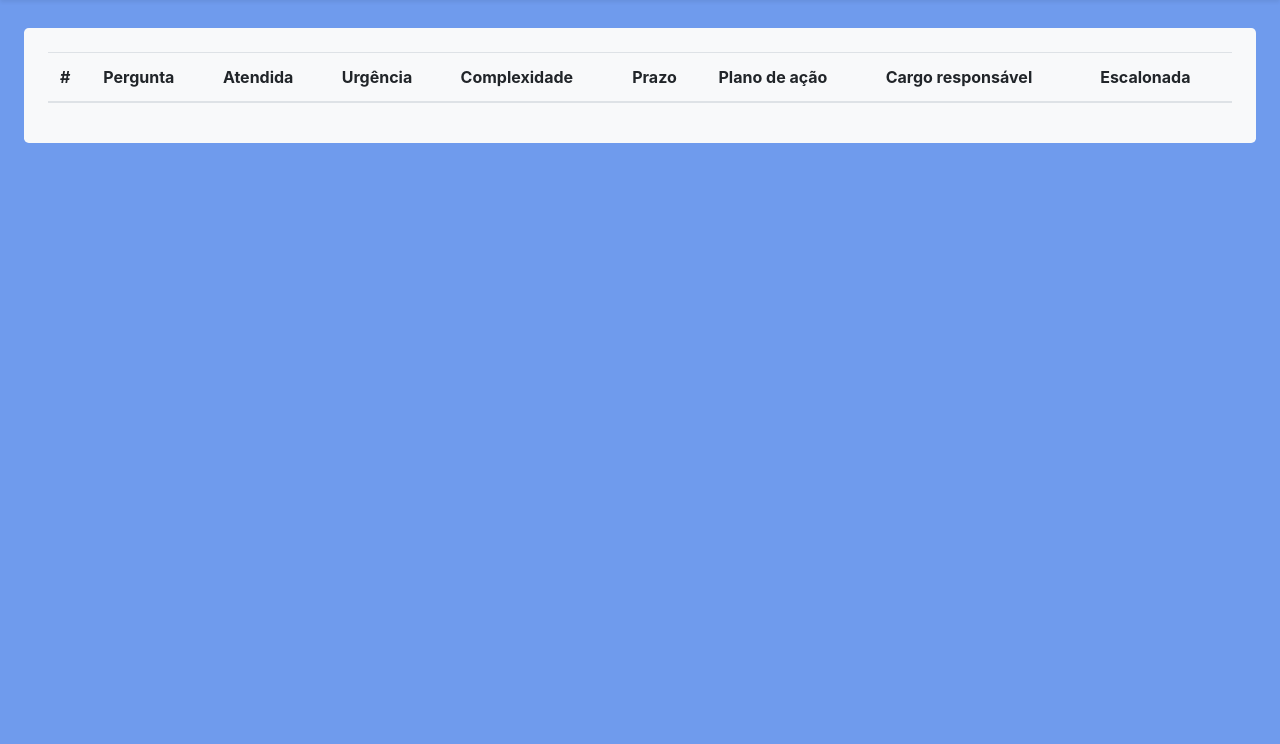
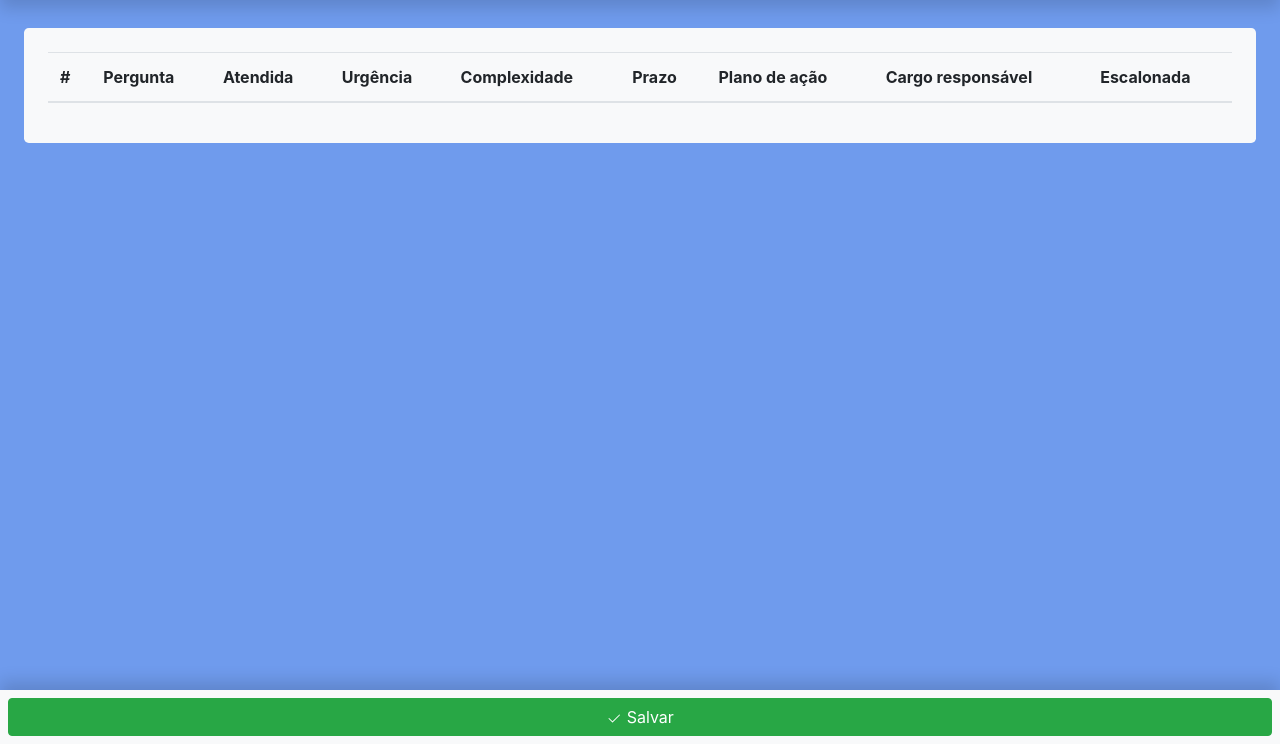
Before and after one commit to n4th4nrjesus/AderenciaGre, a PHP site: page /View/src/checklist.php?tab=1 in a window 1280 px wide. Shown: the part 56-800 px from the top of the page. Run offline with PHP 8.4, Linux system fonts and the light colour scheme; the visitor is signed in with stand-in values (Sample User, id 1); data that the repository does not hold is empty.

Commit message:
botão salvar na checklist

```diff
--- a/Controller/js/checklist.js
+++ b/Controller/js/checklist.js
@@ -2,6 +2,10 @@ const userId = $("#user-id").val();
 const tabName = $("#tab-name").val();
 
 getQuestions(userId, tabName);
+
+$("#btnSave").click(() => {
+  saveChanges(userId);
+});
 
 function getQuestions(userId, tabName) {
   $.ajax({
@@ -18,6 +22,7 @@ function getQuestions(userId, tabName) {
       $("#question-list").html(generateQuestionListHtml(response));
       loadResponsibles();
       adjustSelects(response);
+      $("#first-time-alert").alert("close");
     },
   });
 }
@@ -28,7 +33,7 @@ function generateQuestionListHtml(response) {
       `
       <tr>
         <td colspan="9">
-          <div class="alert alert-danger alert-dismissible fade show" id="hundred-alert" role="alert">
+          <div class="alert alert-danger alert-dismissible fade show" id="first-time-alert" role="alert">
             ` +
       response +
       `
@@ -63,7 +68,7 @@ function generateQuestionListHtml(response) {
       </td>
       <td>
         <select class="custom-select urgency">
-          <option selected disabled hidden>-</option>
+          <option value="" selected disabled hidden>-</option>
           <option class="urgency-1" value="3">Baixa</option>
           <option class="urgency-2" value="2">Média</option>
           <option class="urgency-3" value="1">Alta</option>
@@ -72,7 +77,7 @@ function generateQuestionListHtml(response) {
       </td>
       <td>
         <select class="custom-select complexity">
-          <option selected disabled hidden>-</option>
+          <option value="" selected disabled hidden>-</option>
           <option class="complexity-1" value="1">Baixa</option>
           <option class="complexity-2" value="2">Média</option>
           <option class="complexity-3" value="3">Alta</option>
@@ -82,18 +87,20 @@ function generateQuestionListHtml(response) {
       (td.deadline ?? "N/A") +
       `</td>
       <td class="w-25">
-        <textarea class="form-control action-plan" pattern=".{0,500}">` +
+        <textarea placeholder="` +
+      (td.actionPlan ?? "Insira seu plano de ação para esse item  ") +
+      `" class="form-control action-plan" pattern=".{0,500}">` +
       (td.actionPlan ?? "") +
       `</textarea>
       </td>
       <td>
         <select class="custom-select responsible">
-          <option selected disabled hidden>-</option>
+          <option value="" selected disabled hidden>-</option>
         </select>
       </td>
       <td>
         <select class="custom-select echeloned">
-          <option selected disabled hidden>-</option>
+          <option value="" selected disabled hidden>-</option>
           <option value="0">Não</option>
           <option value="1">Sim</option>
         </select>
@@ -167,3 +174,5 @@ function adjustSelects(response) {
     $(row).find("select.echeloned").val(response[i].echeloned);
   }
 }
+
+function saveChanges(userId) {}
--- a/Controller/js/dashboard.js
+++ b/Controller/js/dashboard.js
@@ -92,7 +92,7 @@ function getUrgencyOrComplexityMedium(userId, option) {
 }
 
 function setFirstTimeAlert(response) {
-  const alert = $("#hundred-alert");
+  const alert = $("#first-time-alert");
 
   if (response == "N/A" && !alert.hasClass("show")) {
     alert.removeClass("d-none");
--- a/Database/src/aderencia_gre_data_dump.sql
+++ b/Database/src/aderencia_gre_data_dump.sql
@@ -1,19 +1,16 @@
 /* Instancias iniciais do banco de dados aderencia_gre */
 
-TRUNCATE TABLE IF EXISTS aderencia_gre.artefato;
 INSERT INTO aderencia_gre.artefato (nome, tipo)
 VALUES
     ("Diagrama de Caso de Uso", "Diagrama")
     , ("Especificação de Resquisitos", "Arquivo em Texto");
 
-TRUNCATE TABLE IF EXISTS aderencia_gre.complexidade;
 INSERT INTO aderencia_gre.complexidade (nome, dias_prazo)
 VALUES
     ("Baixa", 1)
     , ("Média", 2)
     , ("Alta", 3);
 
-TRUNCATE TABLE IF EXISTS aderencia_gre.urgencia;
 INSERT INTO aderencia_gre.urgencia (nome, dias_prazo)
 VALUES
     ("Baixa", 3)
@@ -21,7 +18,6 @@ VALUES
     , ("Alta", 1)
     , ("Urgente", 0);
 
-TRUNCATE TABLE IF EXISTS aderencia_gre.pergunta_checklist;
 INSERT INTO aderencia_gre.pergunta_checklist (artefato_id, descricao)
 VALUES
     (1, "O Diagrama possui atores")
--- a/View/css/index.css
+++ b/View/css/index.css
@@ -39,6 +39,11 @@ table td {
   vertical-align: middle !important;
 }
 
+.floated-btn-save {
+  box-shadow: 0 -0.5rem 1rem rgba(0, 0, 0, 0.15) !important;
+  width: 100% !important;
+}
+
 /* Mobile */
 
 @media (max-width: 1000px) {
--- a/View/inc/menu.php
+++ b/View/inc/menu.php
@@ -1,4 +1,4 @@
-<nav class="navbar navbar-expand-lg fixed-top navbar-light bg-light shadow-sm">
+<nav class="navbar navbar-expand-lg fixed-top navbar-light bg-light shadow">
     <a class="navbar-brand" id="nav-brand" href="#">Aderência Gre</a>
 
     <button class="navbar-toggler" type="button" data-toggle="collapse" data-target="#navbarNav" aria-controls="navbarNav" aria-expanded="false" aria-label="Toggle navigation">
--- a/View/src/checklist.php
+++ b/View/src/checklist.php
@@ -11,10 +11,16 @@ $pageTitle = 'Aderência de GRE - checklist - ' . $checklist_tab;
 include(__DIR__ . '/../inc/header.php');
 ?>
 
-<div class="container-fluid pt-4">
+<div class="container-fluid pt-4 pb-5 mb-4">
     <input type="hidden" id="user-id" value="<?= $_SESSION["usuario_id"]; ?>">
     <input type="hidden" id="tab-name" value="<?= $tab; ?>">
     <div class="row pr-4 pl-4">
+        <div class="alert alert-warning alert-dismissible fade show w-100" id="first-time-alert" role="alert">
+            <svg width="16px" height="16px" viewBox="0 0 16 16" class="bi bi-hourglass-split" fill="currentColor" xmlns="http://www.w3.org/2000/svg">
+                <path fill-rule="evenodd" d="M2.5 15a.5.5 0 1 1 0-1h1v-1a4.5 4.5 0 0 1 2.557-4.06c.29-.139.443-.377.443-.59v-.7c0-.213-.154-.451-.443-.59A4.5 4.5 0 0 1 3.5 3V2h-1a.5.5 0 0 1 0-1h11a.5.5 0 0 1 0 1h-1v1a4.5 4.5 0 0 1-2.557 4.06c-.29.139-.443.377-.443.59v.7c0 .213.154.451.443.59A4.5 4.5 0 0 1 12.5 13v1h1a.5.5 0 0 1 0 1h-11zm2-13v1c0 .537.12 1.045.337 1.5h6.326c.216-.455.337-.963.337-1.5V2h-7zm3 6.35c0 .701-.478 1.236-1.011 1.492A3.5 3.5 0 0 0 4.5 13s.866-1.299 3-1.48V8.35zm1 0c0 .701.478 1.236 1.011 1.492A3.5 3.5 0 0 1 11.5 13s-.866-1.299-3-1.48V8.35z" />
+            </svg>
+            Aguarde um pouco. Se essa for sua primeira vez nessa tela, pode demorar uns segundos.
+        </div>
         <div class="col-12 bg-light p-4 rounded-lg table-responsive">
             <table class="table table-striped">
                 <thead>
@@ -31,17 +37,21 @@ include(__DIR__ . '/../inc/header.php');
                     </tr>
                 </thead>
                 <tbody id="question-list">
-                    <tr>
-                        <?php for ($i = 0; $i < 9; $i++) { ?>
-                            <td class="pt-5 bg-light text-center">
-                                <svg width="2rem" height="2rem" viewBox="0 0 16 16" class="bi bi-hourglass-split" fill="currentColor" xmlns="http://www.w3.org/2000/svg">
-                                    <path fill-rule="evenodd" d="M2.5 15a.5.5 0 1 1 0-1h1v-1a4.5 4.5 0 0 1 2.557-4.06c.29-.139.443-.377.443-.59v-.7c0-.213-.154-.451-.443-.59A4.5 4.5 0 0 1 3.5 3V2h-1a.5.5 0 0 1 0-1h11a.5.5 0 0 1 0 1h-1v1a4.5 4.5 0 0 1-2.557 4.06c-.29.139-.443.377-.443.59v.7c0 .213.154.451.443.59A4.5 4.5 0 0 1 12.5 13v1h1a.5.5 0 0 1 0 1h-11zm2-13v1c0 .537.12 1.045.337 1.5h6.326c.216-.455.337-.963.337-1.5V2h-7zm3 6.35c0 .701-.478 1.236-1.011 1.492A3.5 3.5 0 0 0 4.5 13s.866-1.299 3-1.48V8.35zm1 0c0 .701.478 1.236 1.011 1.492A3.5 3.5 0 0 1 11.5 13s-.866-1.299-3-1.48V8.35z" />
-                                </svg>
-                            </td>
-                        <?php } ?>
-                    </tr>
                 </tbody>
             </table>
+        </div>
+    </div>
+</div>
+
+<div class="fixed-bottom bg-light floated-btn-save p-2 shadow-lg">
+    <div class="row">
+        <div class="col-12">
+            <button id="btnSave" class="btn btn-success w-100 text-center">
+                <svg width="1em" height="1em" viewBox="0 0 16 16" class="bi bi-check2" fill="currentColor" xmlns="http://www.w3.org/2000/svg">
+                    <path fill-rule="evenodd" d="M13.854 3.646a.5.5 0 0 1 0 .708l-7 7a.5.5 0 0 1-.708 0l-3.5-3.5a.5.5 0 1 1 .708-.708L6.5 10.293l6.646-6.647a.5.5 0 0 1 .708 0z" />
+                </svg>
+                Salvar
+            </button>
         </div>
     </div>
 </div>
--- a/View/src/dashboard.php
+++ b/View/src/dashboard.php
@@ -9,7 +9,7 @@ include(__DIR__ . '/../inc/header.php');
     <input type="hidden" id="user-id" value="<?= $_SESSION["usuario_id"]; ?>">
     <div class="row">
         <div class="col-12 pr-4 pl-4">
-            <div class="alert alert-warning alert-dismissible d-none" id="hundred-alert" role="alert">
+            <div class="alert alert-warning alert-dismissible d-none" id="first-time-alert" role="alert">
                 Atenção! Se essa é sua primeira vez no sistema, você precisa atualizar sua checklist de
                 <a href="#" class="alert-link" id="alert-use-cases">casos de uso</a>
                 ou de
```
